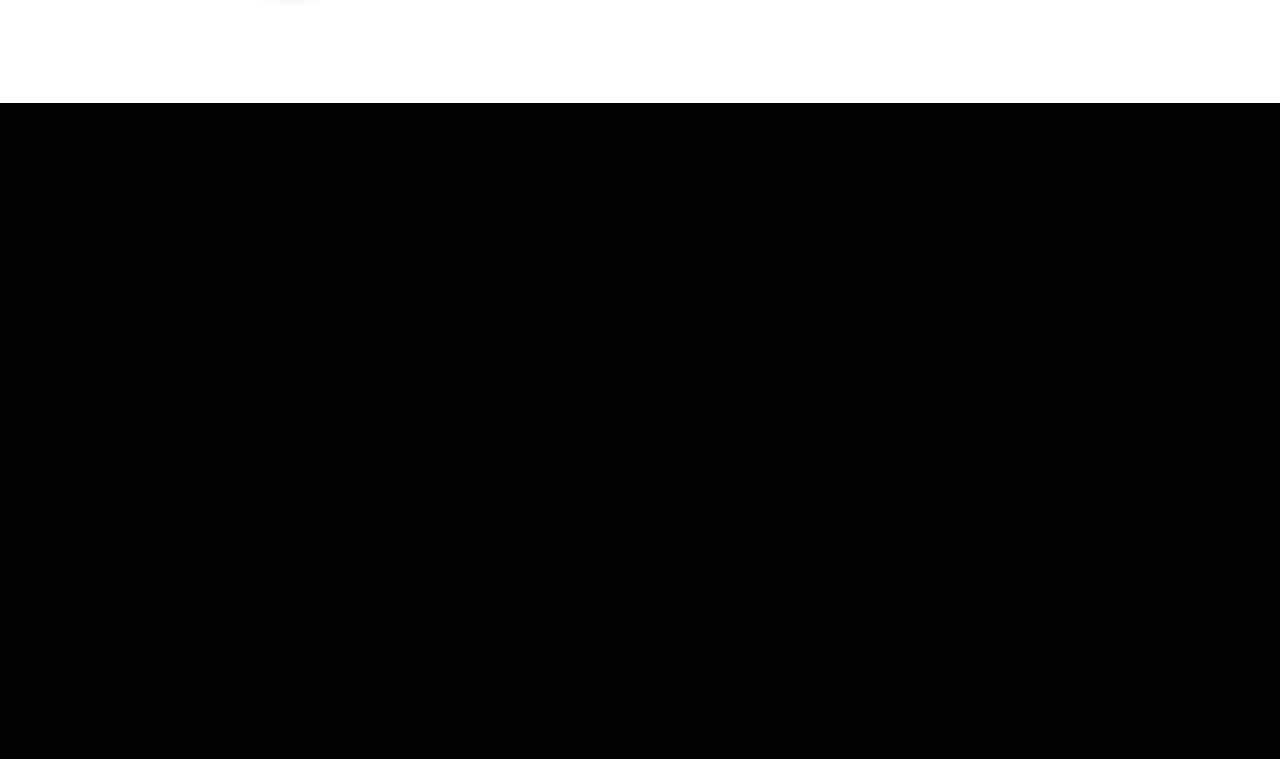
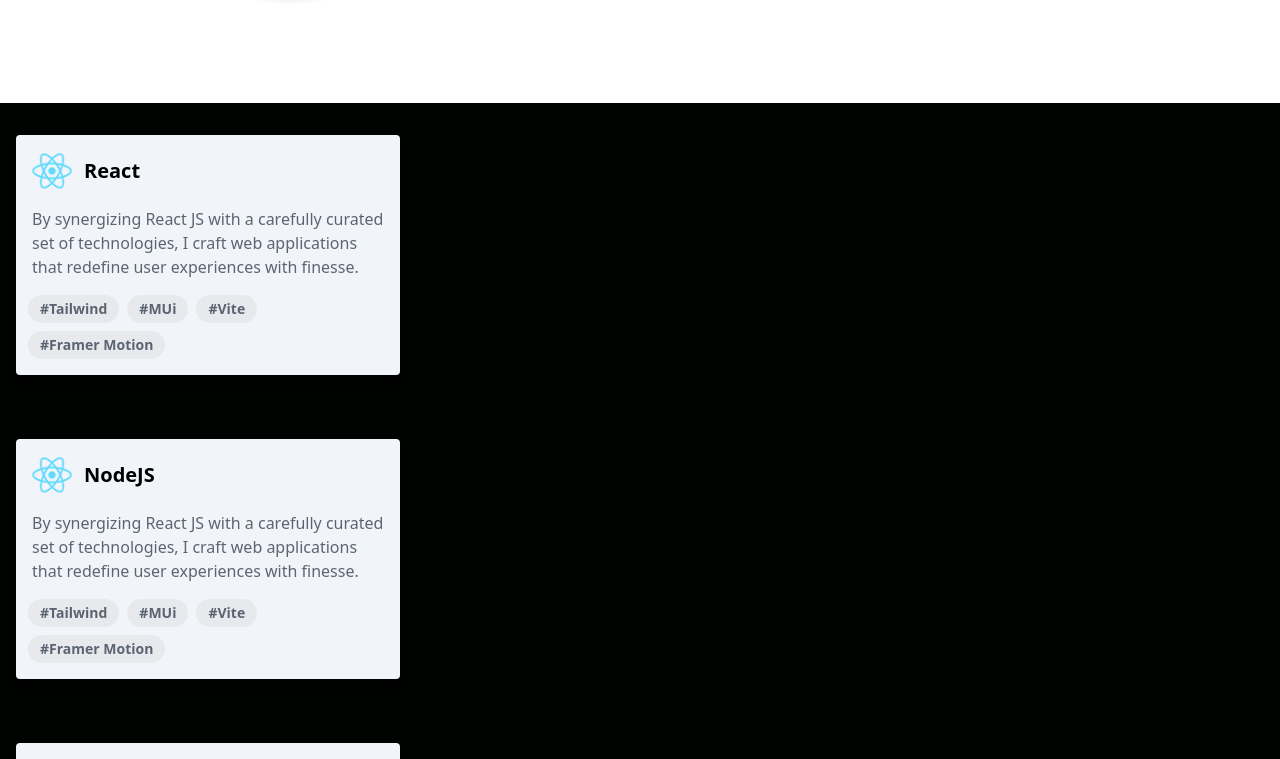
Before and after one commit to baccouchee/portfolio-template, a React (Vite) app: page / in a window 1280 px wide. Shown: the part 1274-2033 px from the top of the page. Before the commit the page ends 1377 px from the top, so only its background shows below. Built offline with nearby package versions, Linux system fonts and the light colour scheme.

Commit message:
animated card

```diff
--- a/src/App.jsx
+++ b/src/App.jsx
@@ -2,6 +2,7 @@ import React from 'react'
 import Navbar from './components/navbar'
 import Hero from './components/hero'
 import Analytics from './components/Analytics'
+import Technologie from './components/Technologie'
 
 export function App() {
   return (
@@ -10,6 +11,7 @@ export function App() {
         <Navbar />
         <Hero />
         <Analytics />
+        <Technologie />
       </div>
     </>
   )
--- /dev/null
+++ b/src/components/Card.jsx
@@ -0,0 +1,7 @@
+import React from 'react'
+
+const Card = () => {
+  return <div>Card</div>
+}
+
+export default Card
--- /dev/null
+++ b/src/components/Technologie.jsx
@@ -0,0 +1,58 @@
+import React, { useState } from 'react'
+import imgReact from '../Assets/react.png'
+import { motion } from 'framer-motion'
+
+const Technologie = () => {
+  let tabDep = [
+    { id: 'React', label: 'Tailwind' },
+    { id: 'React', label: 'MUi' },
+    { id: 'React', label: 'Vite' },
+    { id: 'React', label: 'Framer Motion' },
+  ]
+
+  let tabTech = [
+    { id: 'React', label: 'React' },
+    { id: 'NodeJS', label: 'NodeJS' },
+    { id: 'Git', label: 'Git' },
+  ]
+
+  const [isOpen, setIsOpen] = useState(false)
+
+  return (
+    <>
+      {tabTech.map(tabTech => (
+        <div className="flex flex-col-2 w-full py-8 px-4">
+          <motion.div
+            transition={{ layout: { duration: 0.4, type: 'just' } }}
+            layout
+            onClick={() => setIsOpen(!isOpen)}
+            className="rounded bg-slate-100 shadow-lg max-w-sm"
+          >
+            <motion.div layout="position" className="flex p-3 mr-4 items-center">
+              <img className="object-cover h-12 w-12 rounded-full" src={imgReact} />
+              <div className="font-bold text-xl ml-2">{tabTech.label}</div>
+            </motion.div>
+
+            {!isOpen && (
+              <motion.div initial={{ opacity: 0 }} transition={{ duration: 0.8 }} animate={{ opacity: 0.8 }}>
+                <p className="px-4 text-gray-700 text-base">
+                  By synergizing React JS with a carefully curated set of technologies, I craft web applications that
+                  redefine user experiences with finesse.
+                </p>
+                <div className="px-3 pt-4 pb-2">
+                  {tabDep.map(tabDep => (
+                    <span className="inline-block bg-gray-200 rounded-full px-3 py-1 text-sm font-semibold text-gray-700 mr-2 mb-2">
+                      #{tabDep.label}
+                    </span>
+                  ))}
+                </div>
+              </motion.div>
+            )}
+          </motion.div>
+        </div>
+      ))}
+    </>
+  )
+}
+
+export default Technologie
```
Also changed, not shown: src/Assets/react.png (added).
